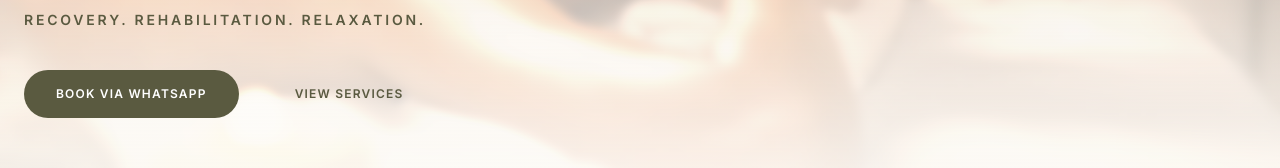
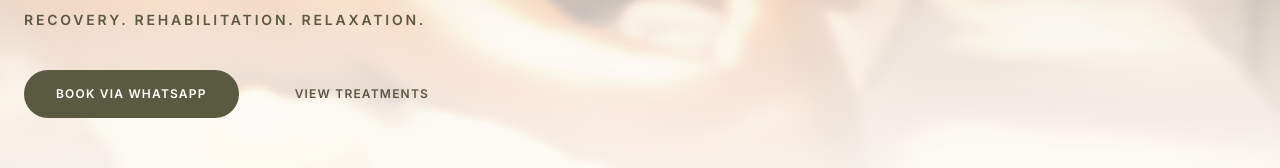
Before and after one commit to mattbrianb/massagebygeorgia, a React (Vite) app: page / in a window 1280 px wide. Shown: the part 482-650 px from the top of the page. Built offline with nearby package versions, Linux system fonts and the light colour scheme.

Commit message:
Add files via upload

```diff
--- a/src/components/Hero.tsx
+++ b/src/components/Hero.tsx
@@ -52,7 +52,7 @@ export default function Hero() {
                   href="#services"
                   className="px-8 py-4 text-xs uppercase tracking-widest font-bold text-olive-700 hover:opacity-70 transition-opacity"
                 >
-                  View Services
+                  View Treatments
                 </a>
               </div>
             </div>
```
